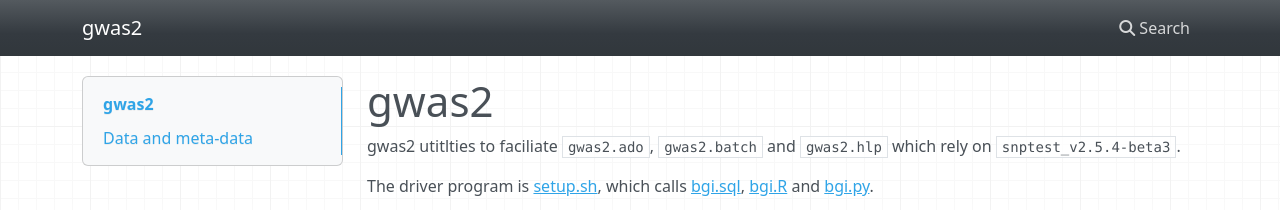
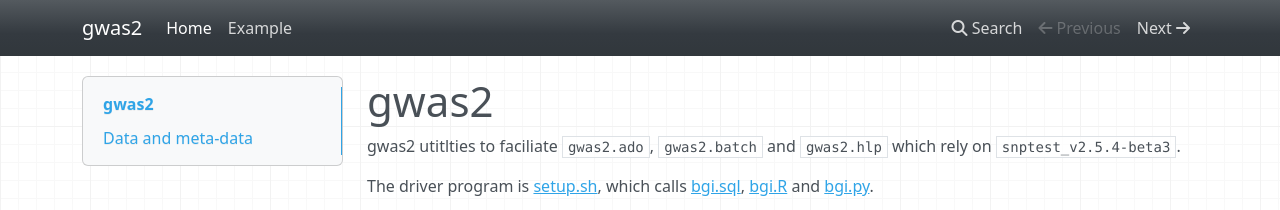
Before and after one commit to jinghuazhao/gwas2, an MkDocs documentation site: the page built from docs/README.md, in a window 1280 px wide. Shown: the top 210 px of the page. Built offline with MkDocs 1.6.1, drawn with Linux system fonts in a browser that asks for light colours; nearby versions of some CDN libraries; a script that is not in the unit is left out; part of the change alters nothing that is shown.

Commit message:
mkdocs.yml

```diff
--- a/mkdocs.yml
+++ b/mkdocs.yml
@@ -1,6 +1,7 @@
 site_name: gwas2
 nav:
   - Home: README.md
+  - Example: Caprion.md
 theme:
     name: mkdocs
     nav_style: dark
```
